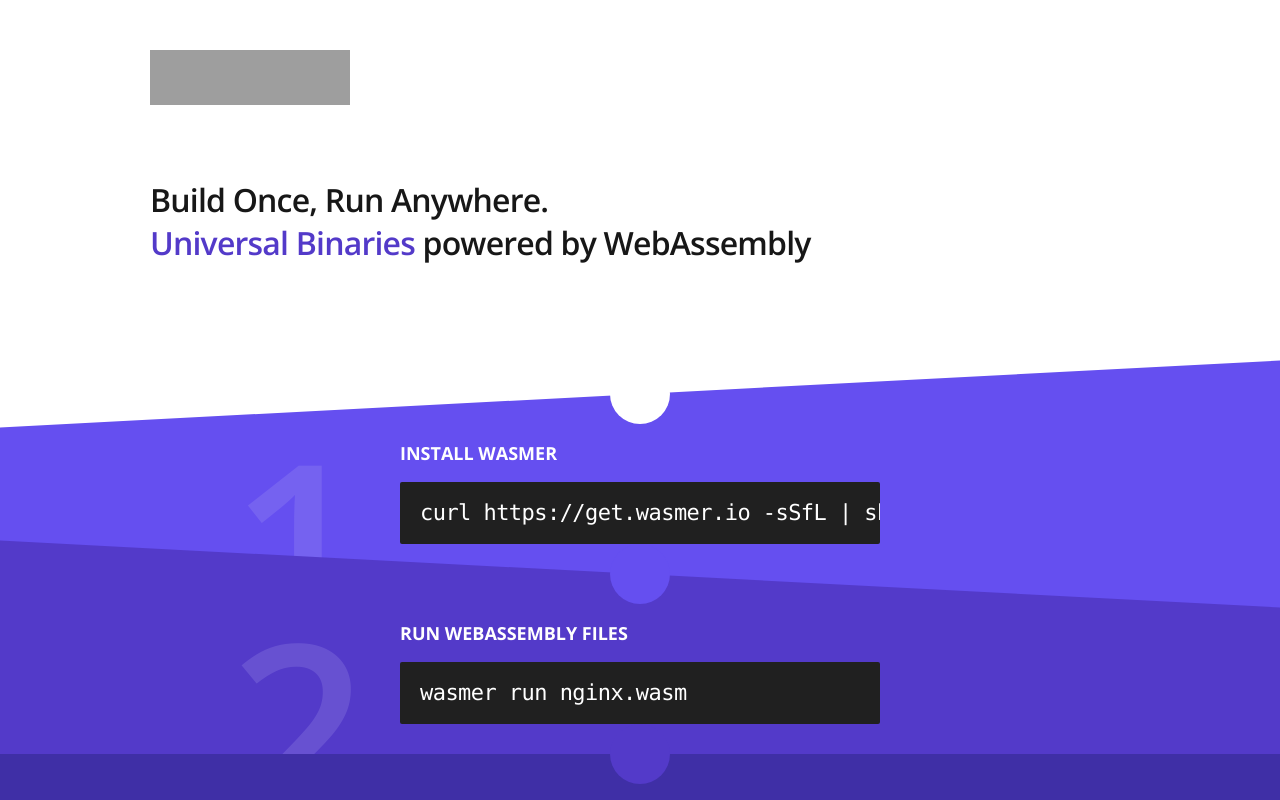
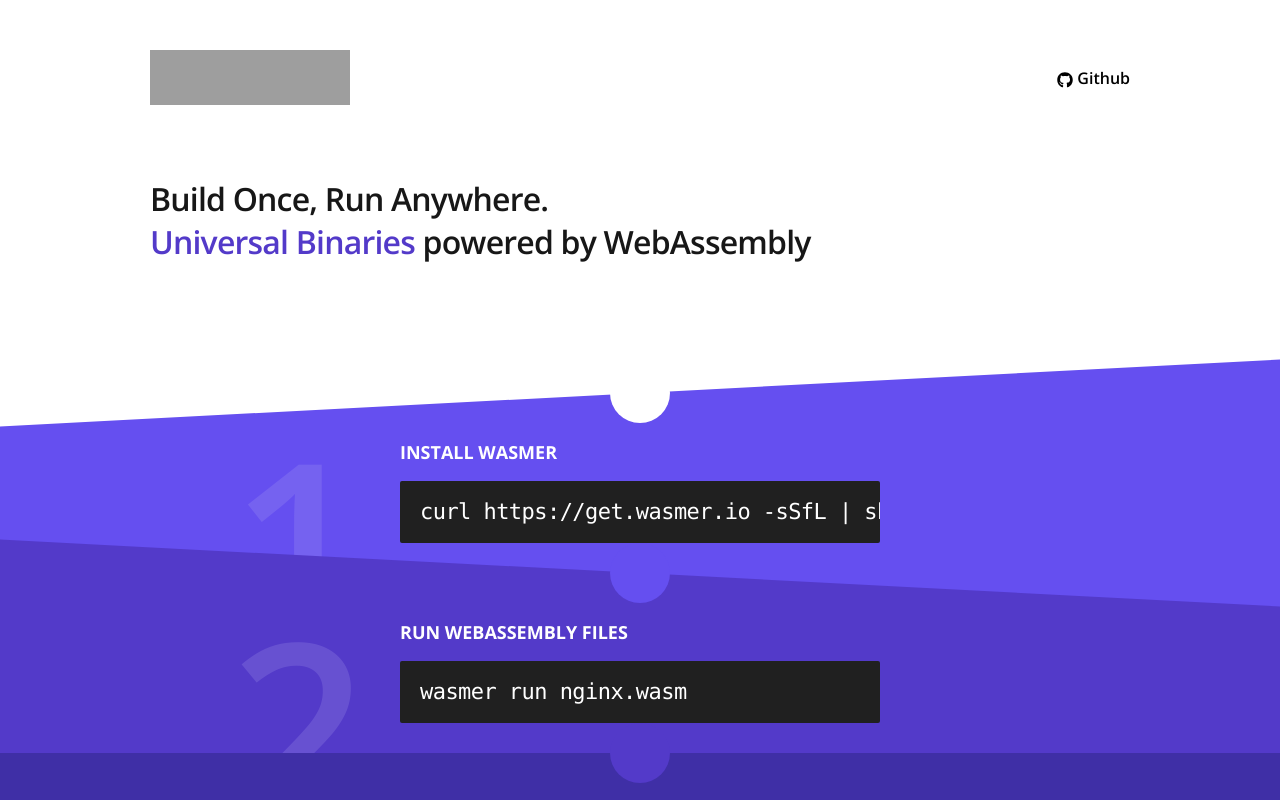
Before and after one commit to wasmerio/wasmer.io, a Gatsby site: page / in a window 1280 px wide. Shown: the top 800 px of the page. Built offline with nearby package versions, Linux system fonts and the light colour scheme; Gatsby itself is replaced by a stand-in of ours; grey boxes are pictures that could not be loaded.

Commit message:
Updated wasmer website with link to Github

```diff
--- a/package.json
+++ b/package.json
@@ -17,6 +17,7 @@
     "react-copy-to-clipboard": "^5.0.1",
     "react-dom": "^16.5.1",
     "react-helmet": "^5.2.0",
+    "react-icons": "^3.2.2",
     "rupture": "^0.7.1",
     "typeface-open-sans": "^0.0.54"
   },
--- a/src/components/header.js
+++ b/src/components/header.js
@@ -1,11 +1,23 @@
 import React from 'react'
 import WasmerLogo from '../images/wasmer-logo.png'
 import styles from './header.module.css'
+import { FaGithub } from 'react-icons/fa'
 
 const Header = ({ siteTitle }) => (
   <div className="container">
     <div className={styles.header}>
-      <img src={WasmerLogo} style={{ width: 200, height: 55 }} />
+      <a href="https://wasmer.io/" className={styles.logo}>
+        <img src={WasmerLogo} style={{ width: 200, height: 55 }} />
+      </a>
+      <div className={styles.navbar}>
+        <a
+          href="https://github.com/WAFoundation/wasmer"
+          className={styles.github}
+        >
+          <FaGithub className={styles.githubIcon} />
+          Github
+        </a>
+      </div>
     </div>
   </div>
 )
--- a/src/components/header.module.css
+++ b/src/components/header.module.css
@@ -1,3 +1,27 @@
 .header {
   margin: 50px 0;
+  display: flex;
 }
+
+.logo {
+  align-self: center;
+}
+
+.navbar {
+  flex: 1;
+  align-self: center;
+  text-align: right;
+}
+
+.navbar a {
+  color: black;
+  font-weight: 600;
+  text-decoration: none;
+  vertical-align: middle;
+}
+
+.githubIcon {
+  margin-right: 4px;
+  display: inline-block;
+  vertical-align: middle;
+}
--- a/src/components/layout.module.css
+++ b/src/components/layout.module.css
@@ -6,3 +6,7 @@
   padding: 0 10px;
   margin: 0 auto;
 }
+
+:global(body) {
+  font-family: 'Open Sans', sans-serif;
+}
```
Also changed, not shown: 1 other file.
